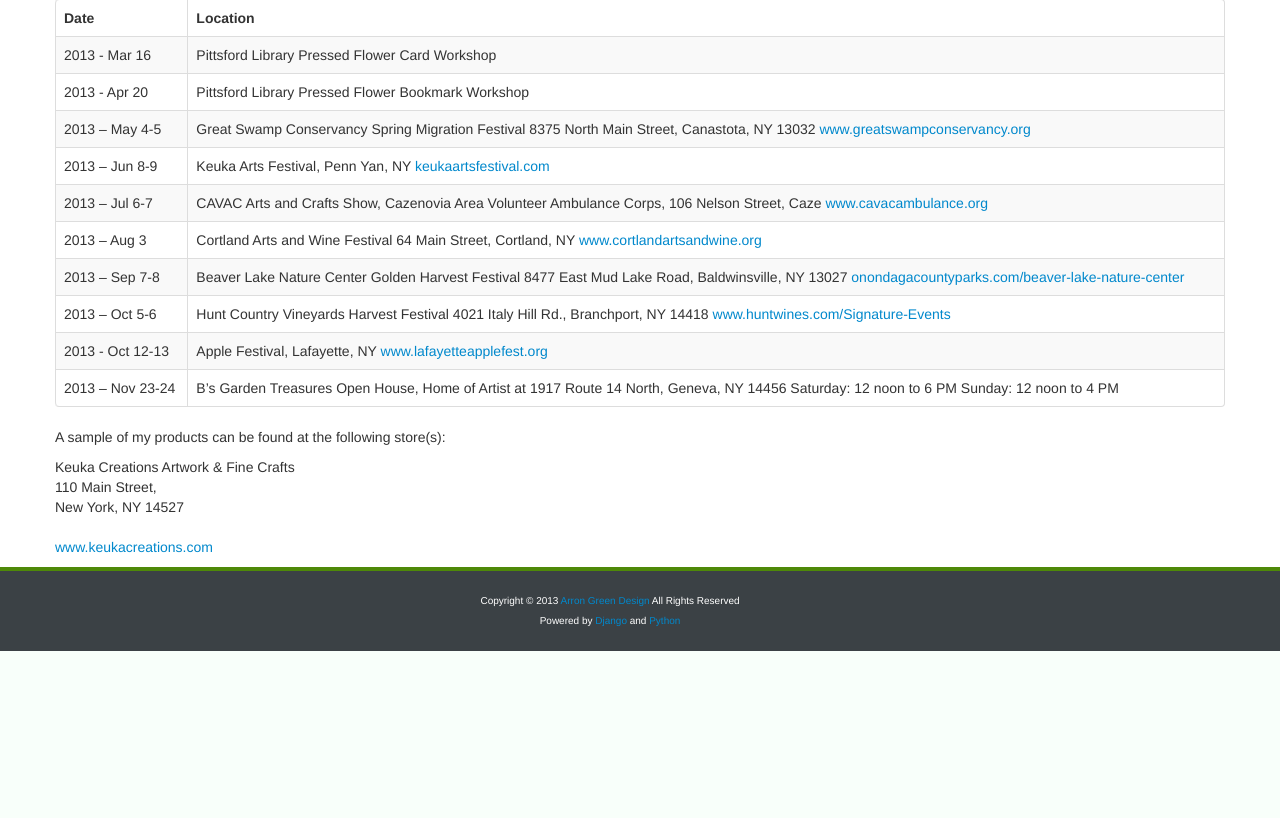
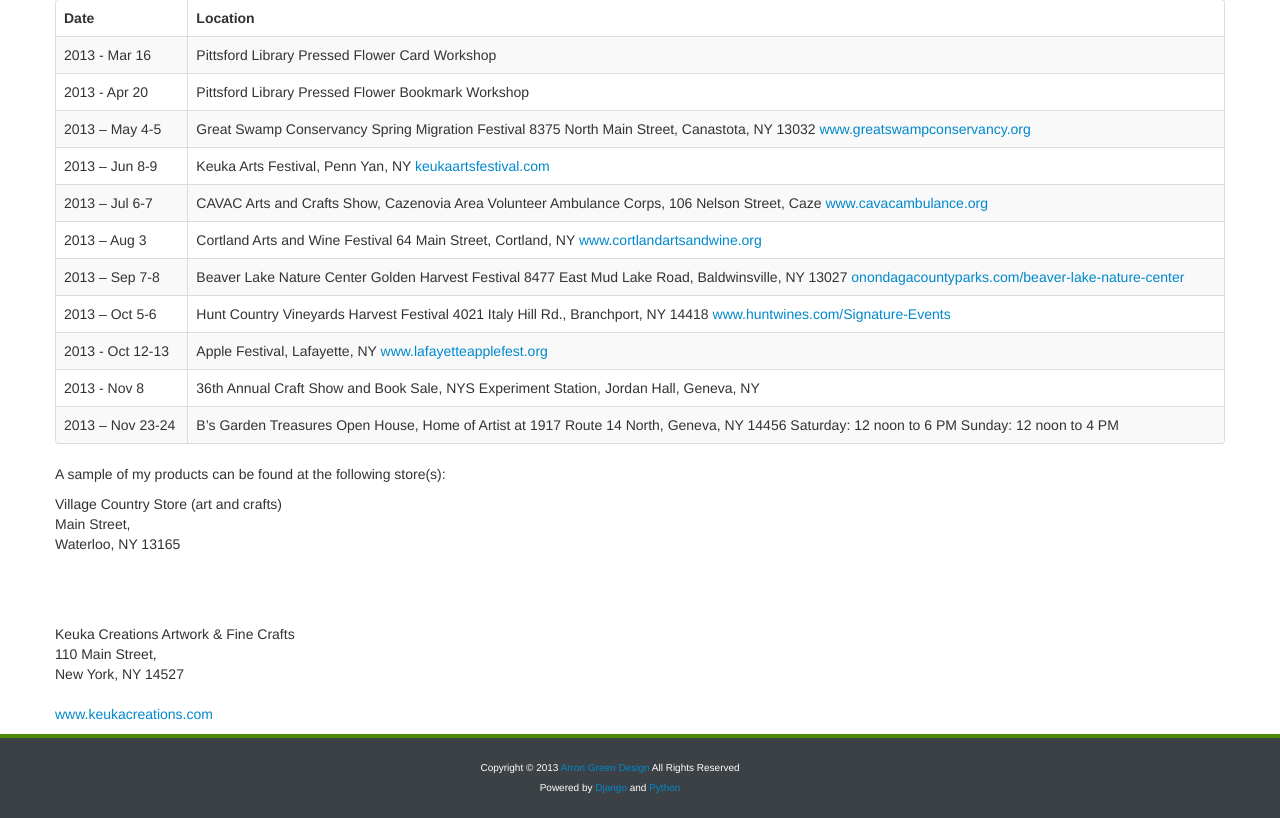
Before and after one commit to BGTreasures/BGTreasures, a Django app: template bgtreasures/bgtreasures/templates/shows.html in a window 1280 px wide. Shown: the part 294-1112 px from the top of the page. Before the commit the page ends 945 px from the top, so only its background shows below. Run offline with Django 3.2, Linux system fonts and the light colour scheme; the template is opened without the code that fills it, so the values that code supplies are empty; some web fonts are replaced.

Commit message:
Added show & store in show page

```diff
--- a/bgtreasures/bgtreasures/templates/shows.html
+++ b/bgtreasures/bgtreasures/templates/shows.html
@@ -86,7 +86,15 @@
           </a>
           </td>
           </tr>
-          <tr>
+
+
+<tr>
+            <td>2013 - Nov 8</td>
+            <td>36th Annual Craft Show and Book Sale, NYS Experiment Station, Jordan Hall, Geneva, NY
+
+          </td>
+          </tr>
+
             <td>2013 – Nov 23-24</td>
             <td>B’s Garden Treasures Open House,
           Home of Artist at 1917 Route 14 North, Geneva, NY 14456
@@ -98,6 +106,17 @@
       <p>
          A sample of my products can be found at the following store(s):
          <br />
+
+         <address>
+            Village Country Store (art and crafts)<br>
+            Main Street, <br>
+            Waterloo, NY 13165<br>
+            <br>
+          </address>
+      </p>
+
+      <p>
+        <br>
          <address>
             Keuka Creations Artwork &amp; Fine Crafts <br>
             110 Main Street, <br>
```
